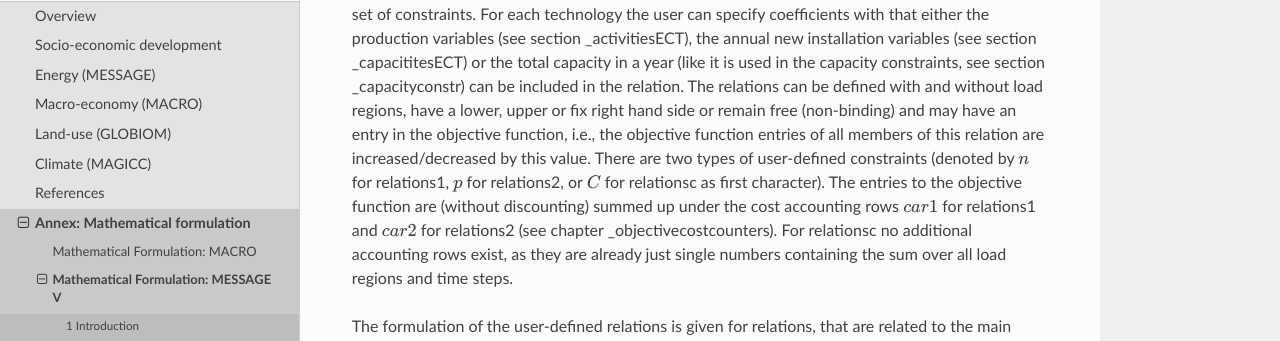
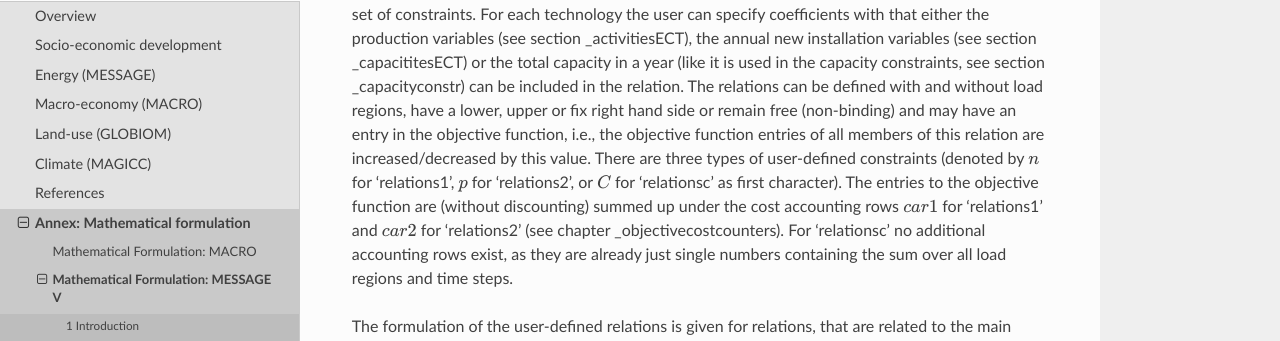
Before and after one commit to yiyi1991/message-ix-models, a Sphinx documentation site: the page built from doc/global/source/message_globiom/annex/message/6_user-defined_relations.rst, in a window 1280 px wide and 900 px high. Shown: the part 240-581 px from the top of the window. Built offline with Sphinx 7.4.7 and the Read the Docs theme 2.0.0, drawn with Linux system fonts in a browser that asks for light colours; pages that are not in the unit, such as notebooks, are missing from menus.

Commit message:
Update 6_user-defined_relations.rst

```diff
--- a/doc/global/source/message_globiom/annex/message/6_user-defined_relations.rst
+++ b/doc/global/source/message_globiom/annex/message/6_user-defined_relations.rst
@@ -4,7 +4,7 @@
 .. math::
    nname...rrlllttt, pname...rrlllttt, Cname...rr
 
-The user-defined relations allow the user to construct constraints that are not included in the basic set of constraints. For each technology  the user can specify coefficients with that either the production variables (see section :ref:`_activitiesECT`), the annual new installation variables (see section :ref:`_capacititesECT`) or the total capacity in a year (like it is used in the capacity constraints, see section :ref:`_capacityconstr`) can be included in the relation. The relations can be defined with and without load regions, have a lower, upper or fix right hand side or remain free (non-binding) and may have an entry in the objective function, i.e., the objective function entries of all members of this relation are increased/decreased by this value. There are two types of user-defined constraints (denoted by :math:`n` for relations1, :math:`p` for relations2, or :math:`C` for relationsc as first character). The entries to the objective function are (without discounting) summed up under the cost accounting rows :math:`car1` for relations1 and :math:`car2` for relations2 (see chapter :ref:`_objectivecostcounters`). For relationsc no additional accounting rows exist, as they are already just single numbers containing the sum over all load regions and time steps.
+The user-defined relations allow the user to construct constraints that are not included in the basic set of constraints. For each technology  the user can specify coefficients with that either the production variables (see section :ref:`_activitiesECT`), the annual new installation variables (see section :ref:`_capacititesECT`) or the total capacity in a year (like it is used in the capacity constraints, see section :ref:`_capacityconstr`) can be included in the relation. The relations can be defined with and without load regions, have a lower, upper or fix right hand side or remain free (non-binding) and may have an entry in the objective function, i.e., the objective function entries of all members of this relation are increased/decreased by this value. There are three types of user-defined constraints (denoted by :math:`n` for 'relations1', :math:`p` for 'relations2', or :math:`C` for 'relationsc' as first character). The entries to the objective function are (without discounting) summed up under the cost accounting rows :math:`car1` for 'relations1' and :math:`car2` for 'relations2' (see chapter :ref:`_objectivecostcounters`). For 'relationsc' no additional accounting rows exist, as they are already just single numbers containing the sum over all load regions and time steps.
 
 The formulation of the user-defined relations is given for relations, that are related to the main output of the technologies. It is also possible (e.g., for greenhouse gas emissions) to relate the constraint to the main input of the technology, i.e. the amount of fuel used. In this case the efficiencies would be omitted from the formulation.
 
```
